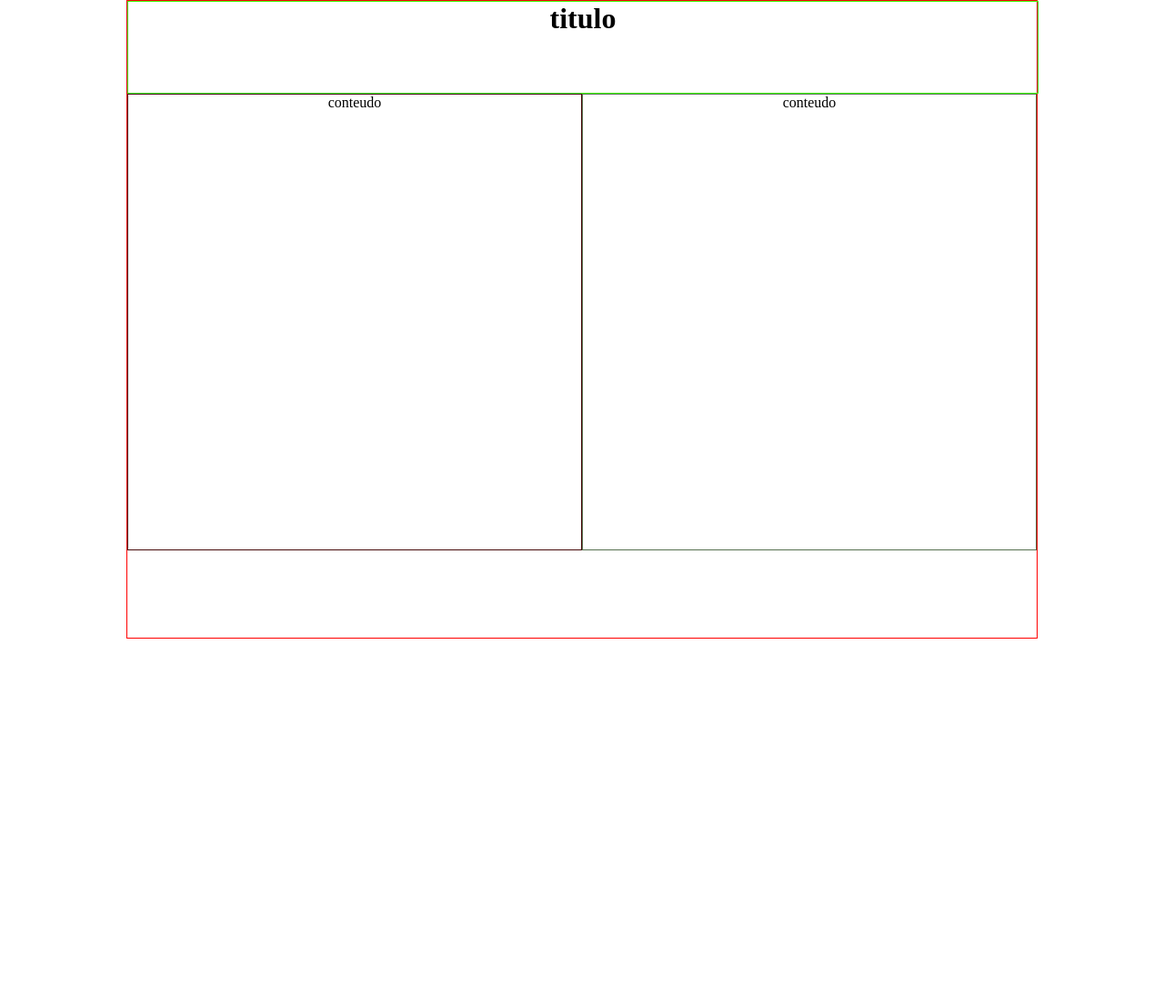
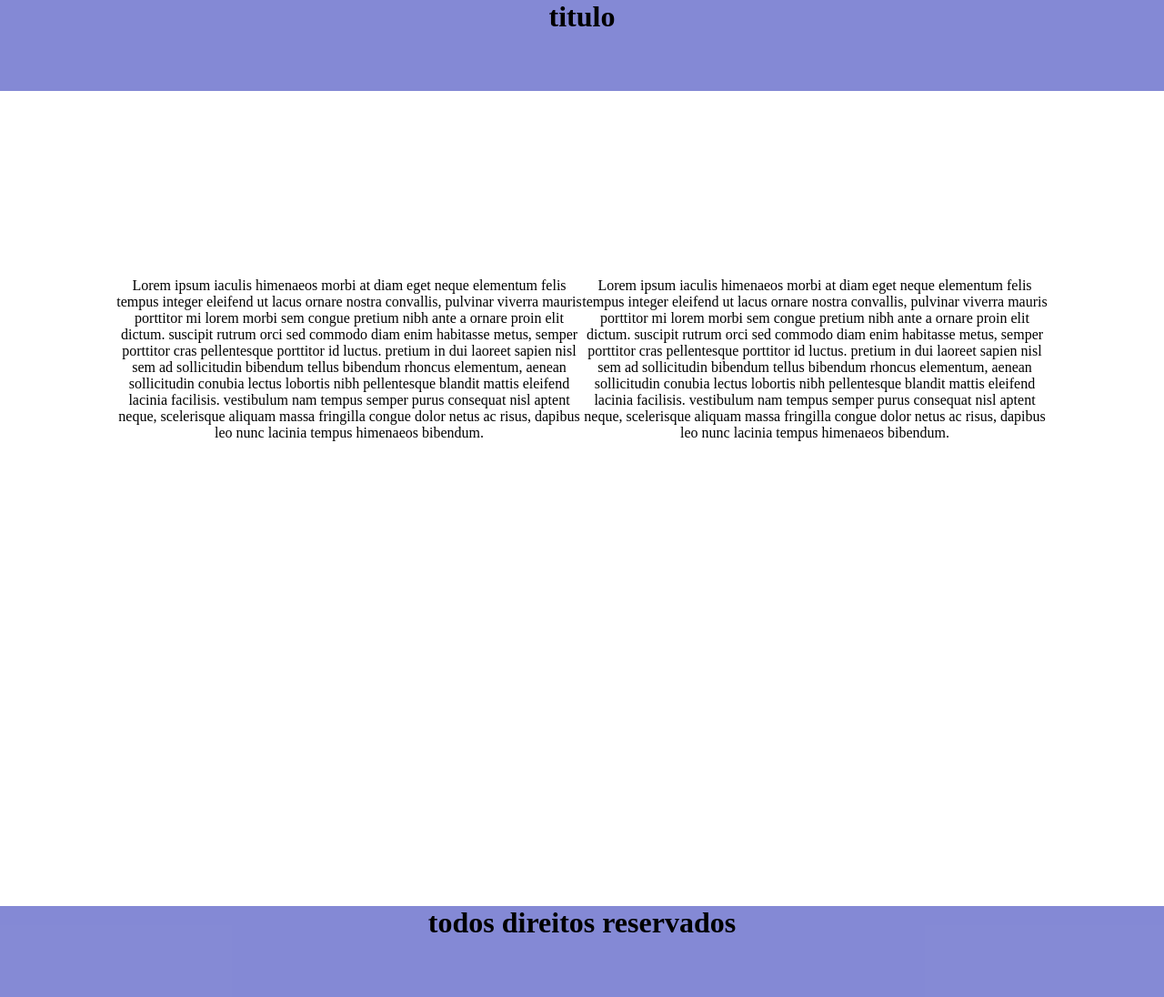
Before and after one commit to michel110299/Aula-ProgramacaoWEB, a plain HTML site: page index.html in a window 1280 px wide. Shown: the whole page at 91% size. Before the commit the page ends 800 px from the top, so only its background shows below. Drawn offline with Linux system fonts and the light colour scheme.

Commit message:
alteração da interface

```diff
--- a/estilo.css
+++ b/estilo.css
@@ -1,38 +1,45 @@
 *{
 	margin:0;
 	padding:0;
+
 }
-
-
 #corpo{
-    width:1000px;
-    height:700px;
+    width:80%;
+    height:100%;
     margin-left:auto;
-    margin-bottom:0;
     margin-right:auto;
-    margin-top:0;
-    border: solid red 1px;
+    background-color: rgb(255, 255, 255);
 
 }
 
 #header{
-    width:1000px;
+    width:100%;
     height:100px;
-    border: solid rgb(60, 255, 0) 1px;
     text-align: center;
+    background-color: rgba(13, 23, 172, 0.507);
  }
 
 #left{
-    width:498px;
+    width:50%;
     height:500px;
     float:left;
-    border: solid rgb(70, 9, 9) 1px;
+    padding-top: 20%;
     text-align: center;
+    background-color: rgb(255, 255, 255);
 }
 #right{
-    width: 498px;
+    width:50%;
     height:500px;
     float:right;
-    border: solid rgb(86, 112, 79) 1px;
+    padding-top: 20%;
     text-align: center;
+    background-color: rgb(255, 255, 255);
 }
+#fundo{
+    width:100%;
+    height:100px;
+    text-align: center;
+    background-color: rgba(13, 23, 172, 0.507);
+    margin-top:70%;
+
+}
--- a/index.html
+++ b/index.html
@@ -6,8 +6,7 @@
 	<meta name="viewport" content="width=device-width, initial-scale=1">
 </head>
 
-<body>
-<div id="corpo">
+<body id="pagina">
 
 <div id="header">
 
@@ -15,15 +14,34 @@
 
 </div>
 
+<div id="corpo">
+
+
 <div id="left">
-	<p>conteudo</p>
+	<p>Lorem ipsum iaculis himenaeos morbi at diam eget neque elementum felis tempus integer eleifend ut
+		lacus ornare nostra convallis, pulvinar viverra mauris porttitor mi lorem morbi sem congue pretium nibh
+		ante a ornare proin elit dictum. suscipit rutrum orci sed commodo diam enim habitasse metus, semper porttitor
+		cras pellentesque porttitor id luctus. pretium in dui laoreet sapien nisl sem ad sollicitudin bibendum tellus
+		bibendum rhoncus elementum, aenean sollicitudin conubia lectus lobortis nibh pellentesque blandit mattis eleifend
+		lacinia facilisis. vestibulum nam tempus semper purus consequat nisl aptent neque, scelerisque aliquam massa
+		fringilla congue dolor netus ac risus, dapibus leo nunc lacinia tempus himenaeos bibendum. </p>
 </div>
 <div id="right">
 
-	<p>conteudo</p>
+	<p>Lorem ipsum iaculis himenaeos morbi at diam eget neque elementum felis tempus integer eleifend ut
+		lacus ornare nostra convallis, pulvinar viverra mauris porttitor mi lorem morbi sem congue pretium nibh
+		ante a ornare proin elit dictum. suscipit rutrum orci sed commodo diam enim habitasse metus, semper porttitor
+		cras pellentesque porttitor id luctus. pretium in dui laoreet sapien nisl sem ad sollicitudin bibendum tellus
+		bibendum rhoncus elementum, aenean sollicitudin conubia lectus lobortis nibh pellentesque blandit mattis eleifend
+		lacinia facilisis. vestibulum nam tempus semper purus consequat nisl aptent neque, scelerisque aliquam massa
+		fringilla congue dolor netus ac risus, dapibus leo nunc lacinia tempus himenaeos bibendum.</p>
 </div>
+</div>
+<div id = "fundo">
 
+<h1>todos direitos reservados</h1>
 
+</div>
 
 </div>
 </body>
```
